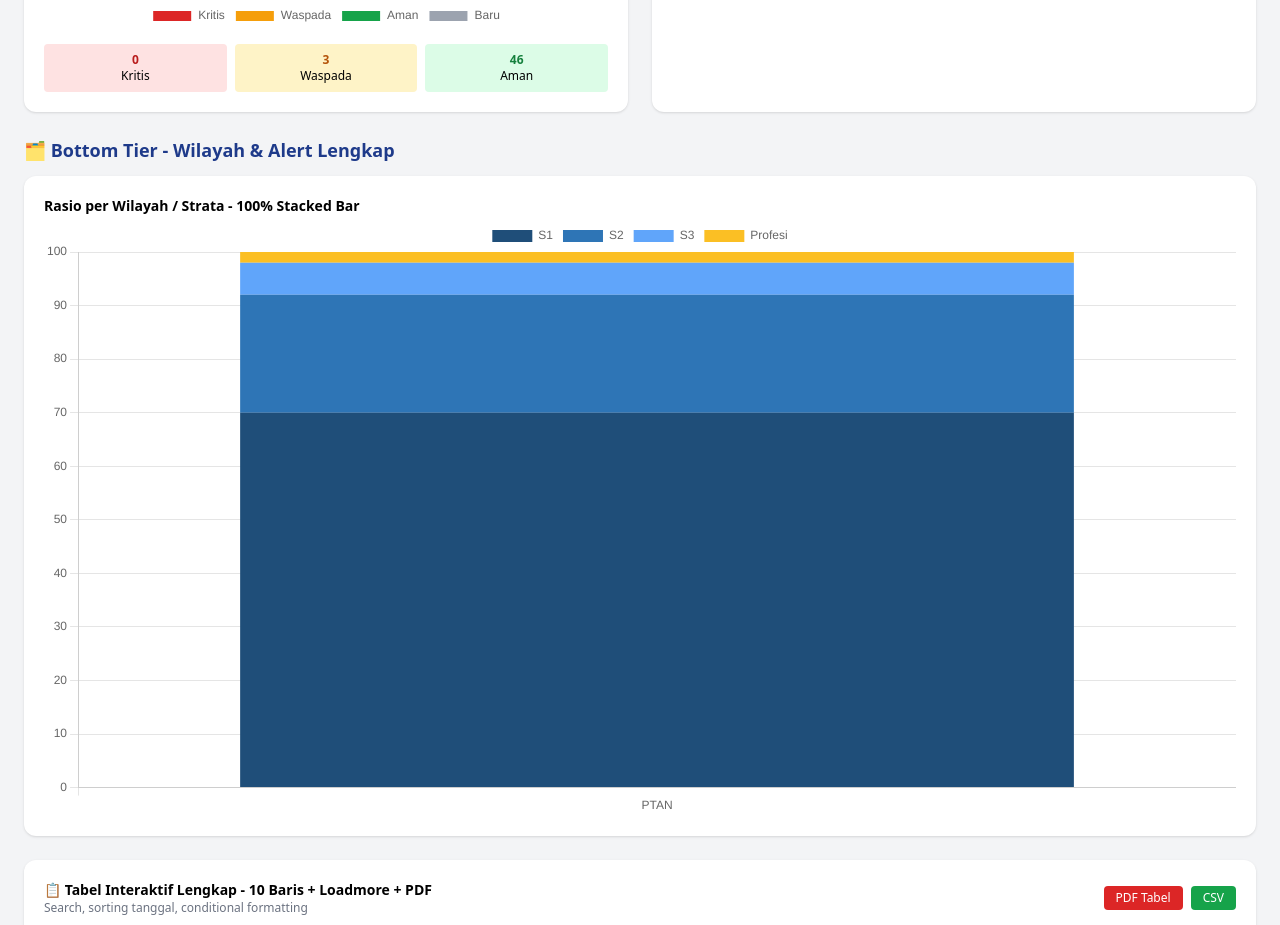
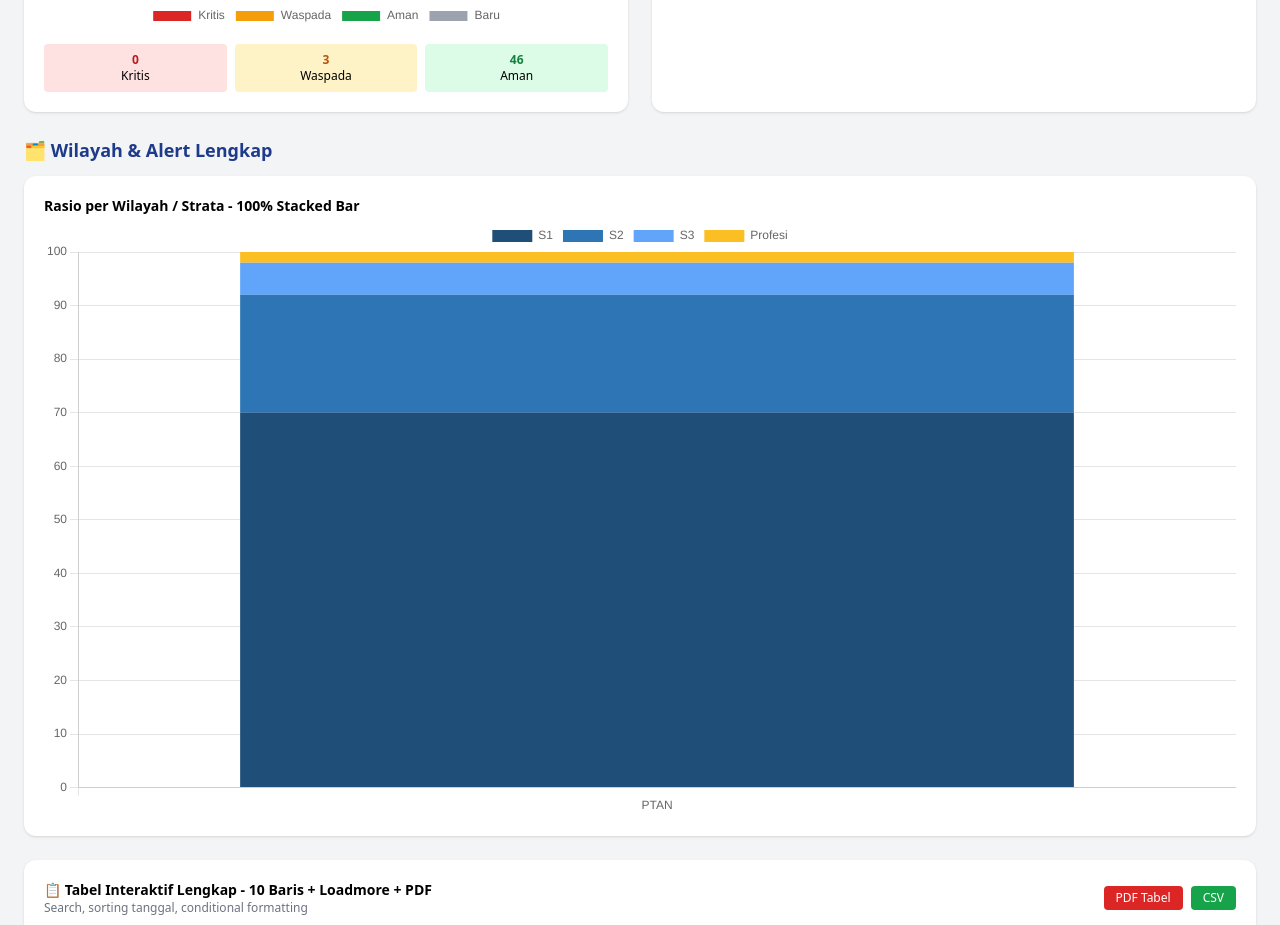
Before and after one commit to bkhning-max/akreditasicek2026, a plain HTML site: page index.html in a window 1280 px wide. Shown: the part 2780-3705 px from the top of the page. Drawn offline with nearby package versions, Linux system fonts and the light colour scheme.

Commit message:
Update index.html

```diff
--- a/index.html
+++ b/index.html
@@ -135,7 +135,7 @@
 </div>
 
 <div class="mb-6">
-<h2 class="font-bold text-lg text-blue-900 mb-3">🗂️ Bottom Tier - Wilayah & Alert Lengkap</h2>
+<h2 class="font-bold text-lg text-blue-900 mb-3">🗂️ Wilayah & Alert Lengkap</h2>
 <div class="bg-white p-5 rounded-xl shadow mb-6">
 <h3 class="font-bold text-sm mb-1">Rasio per Wilayah / Strata - 100% Stacked Bar</h3>
 <canvas id="chartWilayah100" height="150"></canvas>
```
